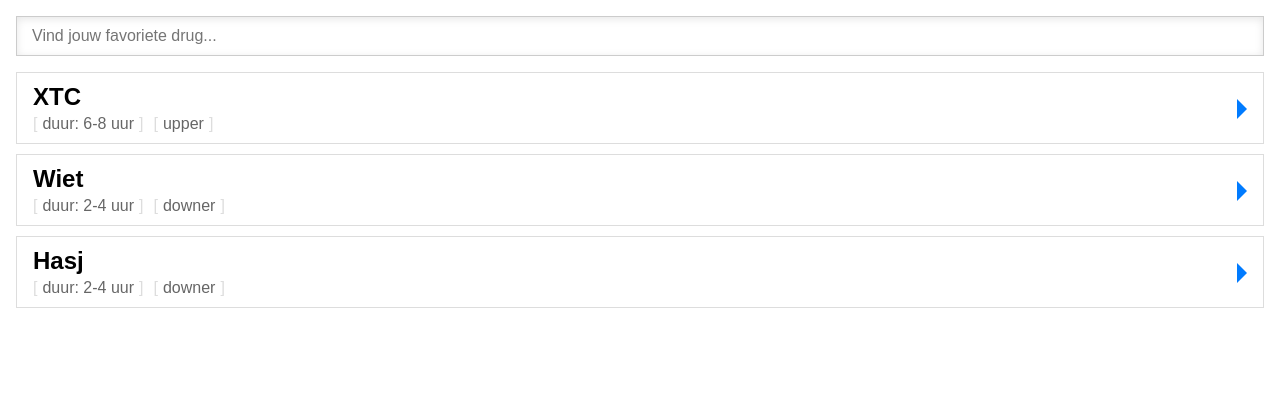
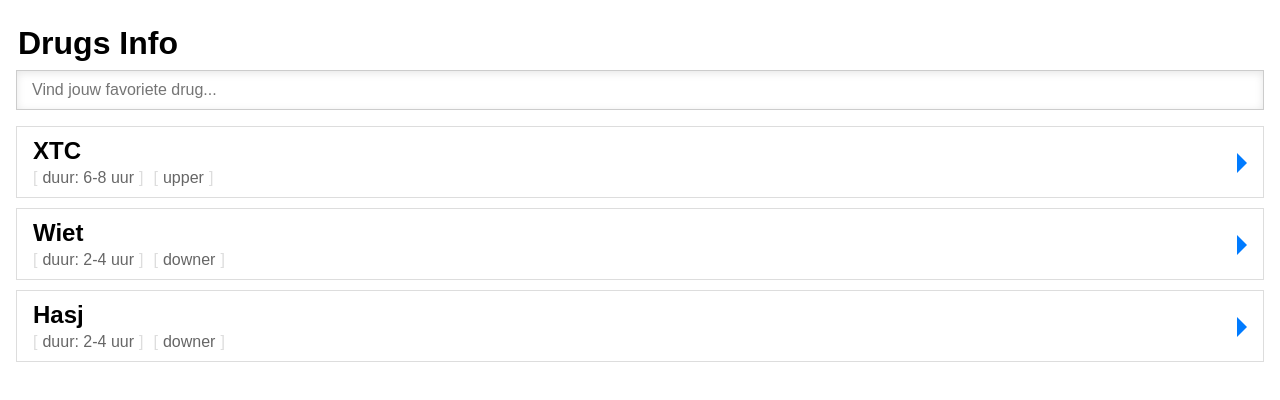
Before and after one commit to Speeltuin/Dapp, a website: page www/index.html in a window 1280 px wide. Drawn offline with Linux system fonts and the light colour scheme.

Commit message:
Add title to index

```diff
--- a/www/css/index.css
+++ b/www/css/index.css
@@ -12,16 +12,10 @@ body {
     padding: 0.5em;
 }
 
-.drug:after {
-    content: '';
-    position: relative;
-    float: right;
-    margin-top: -1em;
-    width: 0;
-    height: 0;
-    border-style: solid;
-    border-width: 10px 0 10px 10px;
-    border-color: transparent transparent transparent #007bff;
+#header .title {
+    font-size:2em;
+    font-weight: bold;
+    margin: 25px 0 0 10px;
 }
 
 #find #search {
@@ -62,6 +56,18 @@ body {
     color: #ddd;
 }
 
+#list .drug:after {
+    content: '';
+    position: relative;
+    float: right;
+    margin-top: -1em;
+    width: 0;
+    height: 0;
+    border-style: solid;
+    border-width: 10px 0 10px 10px;
+    border-color: transparent transparent transparent #007bff;
+}
+
 #list .drug.hidden {
     display: none;
 }
--- a/www/index.html
+++ b/www/index.html
@@ -5,7 +5,11 @@
 </head>
 
 <body class="listing">
-
+<header id="header">
+    <div class="title">
+        Drugs Info
+    </div>
+</header>
 <div class="container">
     <section id="find">
         <input type="text" id="search" placeholder="Vind jouw favoriete drug..."/>
```
